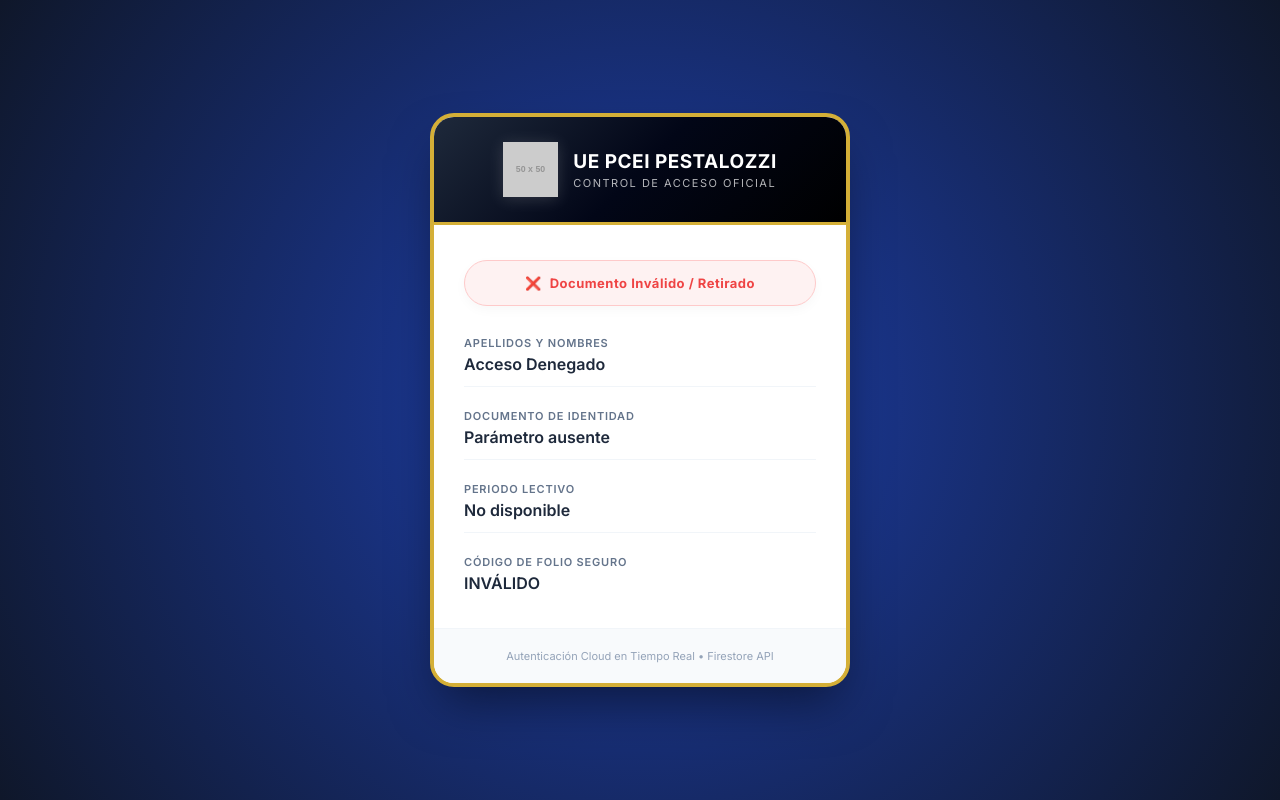
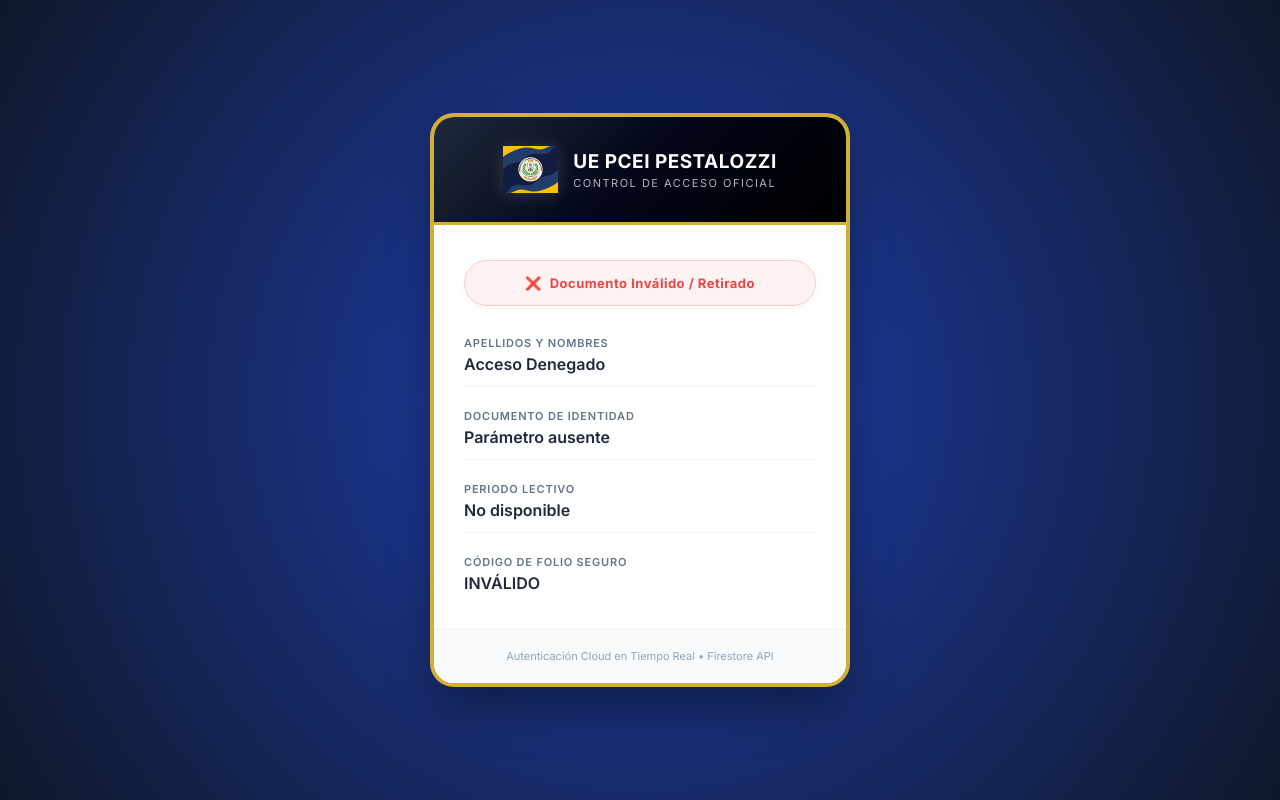
Before and after one commit to uepceipestalozzi/verificacion, a plain HTML site: page index.html in a window 1280 px wide. Drawn offline with Linux system fonts and the light colour scheme; placeholder pictures from the web are drawn by us.

Commit message:
index.html

```diff
--- a/index.html
+++ b/index.html
@@ -197,7 +197,7 @@
 
     <div class="contenedor-carnet">
         <div class="encabezado-institucional">
-            <img src="https://placehold.co/50x50" alt="Escudo UE PCEI Pestalozzi" class="escudo-colegio" id="imgEscudo" />
+            <img src="escudo.png" alt="Escudo UE PCEI Pestalozzi" class="escudo-colegio" id="imgEscudo" />
 
             <div class="textos-encabezado">
                 <h1>UE PCEI Pestalozzi</h1>
```
